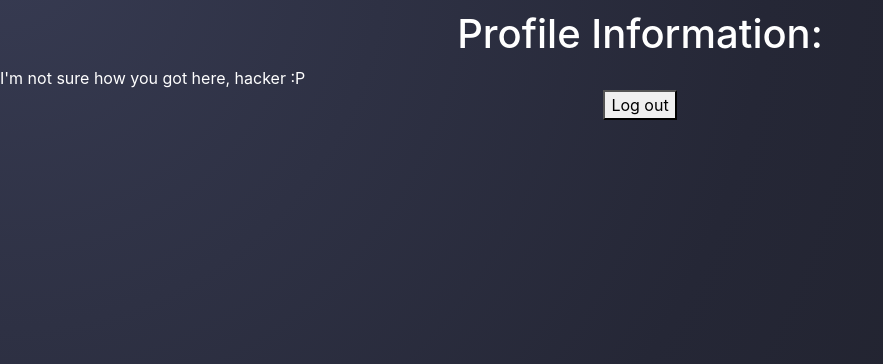
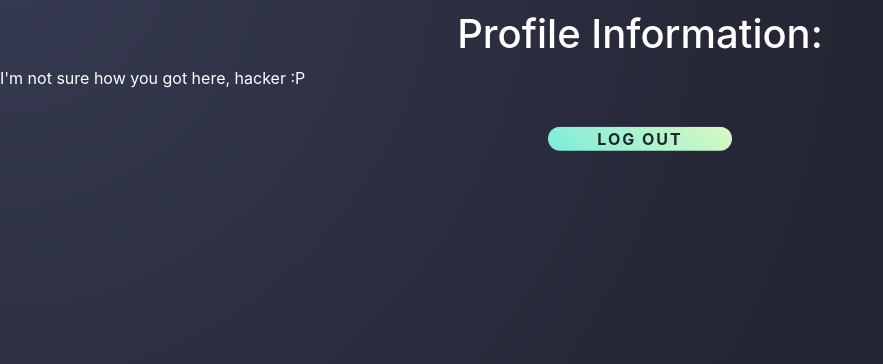
Before and after one commit to TheGr8H0b0/CentrosProject, a PHP site: page /account.html in a window 1280 px wide. Shown: the part 56-420 px from the top of the page, without its empty margins (0-883 px from the left). Run offline with PHP 8.4, Linux system fonts and the light colour scheme; some libraries are stand-ins or nearby versions.

Commit message:
button in profile information

```diff
--- a/account.css
+++ b/account.css
@@ -1,3 +1,55 @@
 #logout-div {
     text-align: center;
 }
+
+
+.button-container {
+    display: inline-block;
+    position: relative;
+    top: 50%;
+    left: 50%;
+    -webkit-transform: translate(-50%, -50%);
+    transform: translate(-50%, -50%);
+}
+
+.btn {
+    display: block;
+    width: 186px;
+    position: relative;
+    overflow: hidden;
+    text-decoration: none;
+    text-transform: uppercase;
+    letter-spacing: 2px;
+    color: white;
+    font-size: 14px;
+    text-align: center;
+    border-radius: 9999em !important;
+    padding:0px !important;
+}
+.btn:after {
+    position: absolute;
+    content: '';
+    display: inline-block;
+    background: #3bade3;
+    background: linear-gradient(45deg, #B294FF, #57E6E6, #FEFFB8, #57E6E6, #B294FF, #57E6E6);
+    background-size: 500% auto;
+    animation: gradient 3s linear infinite;
+    height: 50px;
+    width: 372px;
+    z-index: -1;
+    -webkit-transform: translateX(-280px);
+    transform: translateX(-280px);
+    transition: -webkit-transform 400ms ease-in;
+    transition: transform 400ms ease-in;
+    transition: transform 400ms ease-in, -webkit-transform 400ms ease-in;
+}
+.btn:hover:after {
+    -webkit-transform: translateX(-200px);
+    transform: translateX(-200px);
+    animation: unset;
+    background-size: unset;
+}
+.btn span {
+    position: relative;
+    font-weight: bold;
+}
--- a/account.html
+++ b/account.html
@@ -47,9 +47,15 @@
 
     <div id="account-info">
     </div>
-
-    <div id="logout-div">
+    <!--
+    <div >
       <button id="logout-btn" type=button>Log out</button>
+    </div>
+    -->
+    <br>
+    <br>
+    <div class="button-container" id="logout-div">
+      <button id="logout-btn" class="btn" type="button"><span>Log Out</span></a>
     </div>
 
     <script src="rememberme.js"></script>
```
